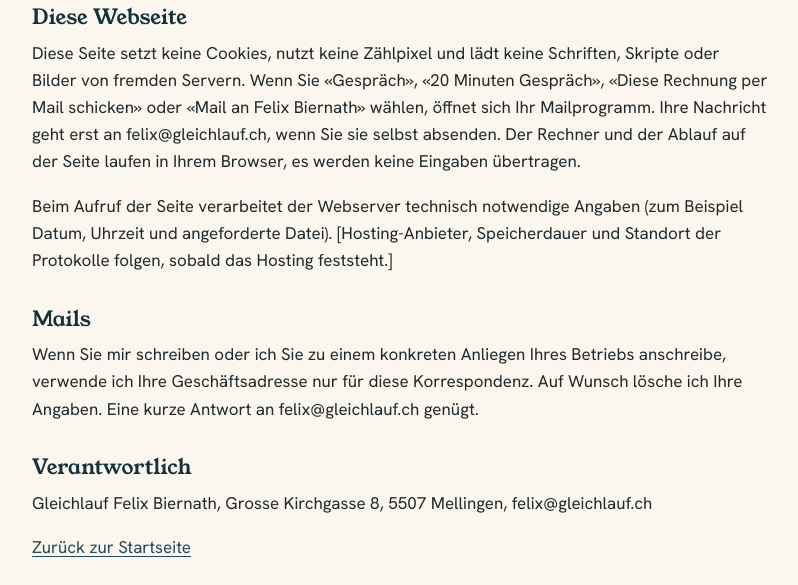
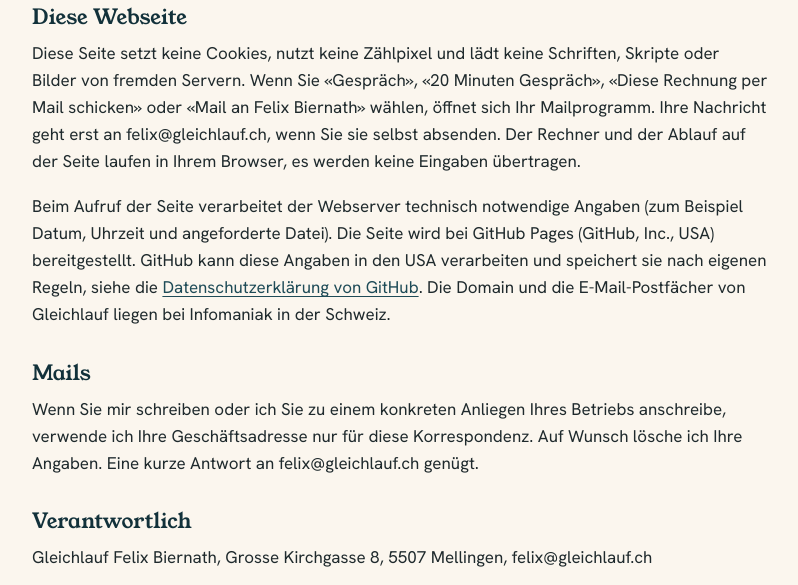
Before and after one commit to Flexichsa/gleichlauf-site, a plain HTML site: page datenschutz.html in a window 1280 px wide. Shown: the part 208-793 px from the top of the page, without its empty margins (48-846 px from the left). Drawn offline with Linux system fonts and the light colour scheme.

Commit message:
Datenschutz: Hoster eingetragen

```diff
--- a/datenschutz.html
+++ b/datenschutz.html
@@ -14,7 +14,7 @@
 <h1>Datenschutz</h1>
 <h2>Diese Webseite</h2>
 <p>Diese Seite setzt keine Cookies, nutzt keine Zählpixel und lädt keine Schriften, Skripte oder Bilder von fremden Servern. Wenn Sie «Gespräch», «20 Minuten Gespräch», «Diese Rechnung per Mail schicken» oder «Mail an Felix Biernath» wählen, öffnet sich Ihr Mailprogramm. Ihre Nachricht geht erst an felix@gleichlauf.ch, wenn Sie sie selbst absenden. Der Rechner und der Ablauf auf der Seite laufen in Ihrem Browser, es werden keine Eingaben übertragen.</p>
-<p>Beim Aufruf der Seite verarbeitet der Webserver technisch notwendige Angaben (zum Beispiel Datum, Uhrzeit und angeforderte Datei). [Hosting-Anbieter, Speicherdauer und Standort der Protokolle folgen, sobald das Hosting feststeht.]</p>
+<p>Beim Aufruf der Seite verarbeitet der Webserver technisch notwendige Angaben (zum Beispiel Datum, Uhrzeit und angeforderte Datei). Die Seite wird bei GitHub Pages (GitHub, Inc., USA) bereitgestellt. GitHub kann diese Angaben in den USA verarbeiten und speichert sie nach eigenen Regeln, siehe die <a href="https://docs.github.com/de/site-policy/privacy-policies/github-general-privacy-statement">Datenschutzerklärung von GitHub</a>. Die Domain und die E-Mail-Postfächer von Gleichlauf liegen bei Infomaniak in der Schweiz.</p>
 <h2>Mails</h2>
 <p>Wenn Sie mir schreiben oder ich Sie zu einem konkreten Anliegen Ihres Betriebs anschreibe, verwende ich Ihre Geschäftsadresse nur für diese Korrespondenz. Auf Wunsch lösche ich Ihre Angaben. Eine kurze Antwort an felix@gleichlauf.ch genügt.</p>
 <h2>Verantwortlich</h2>
```
